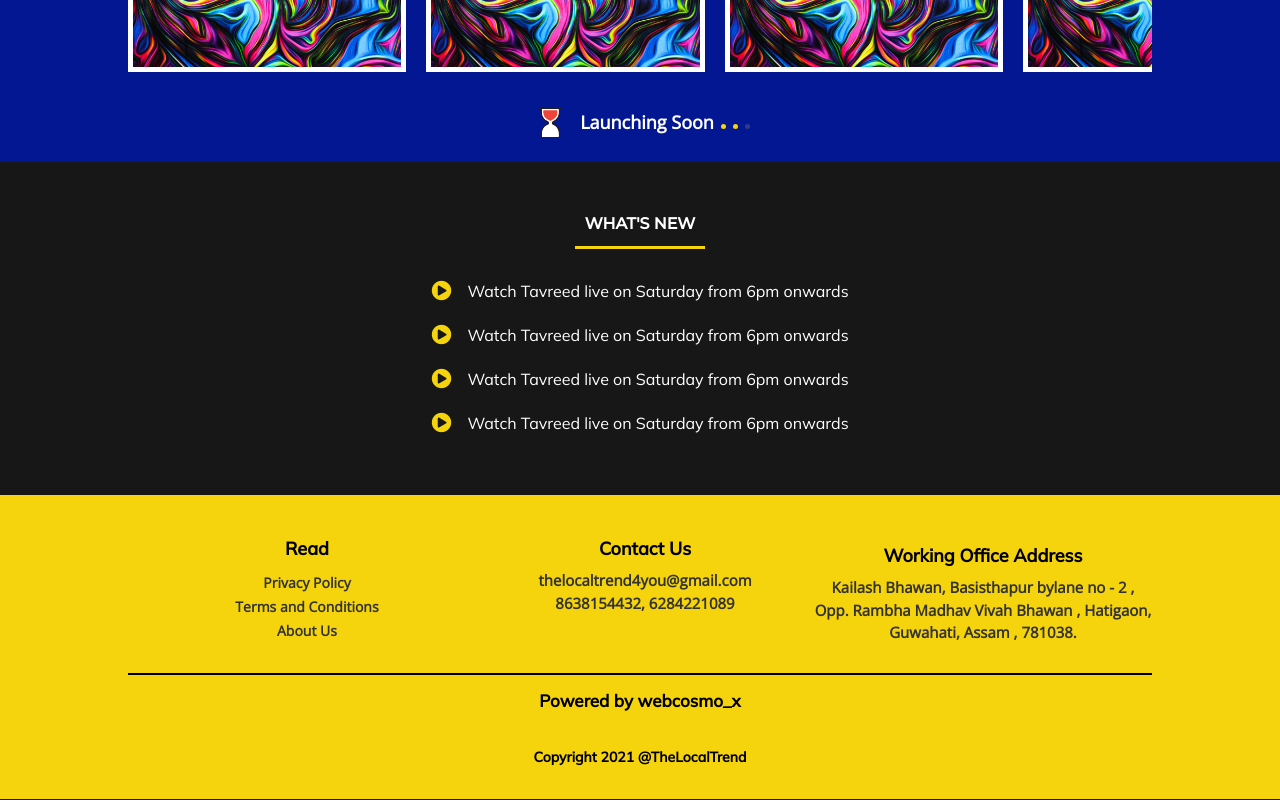
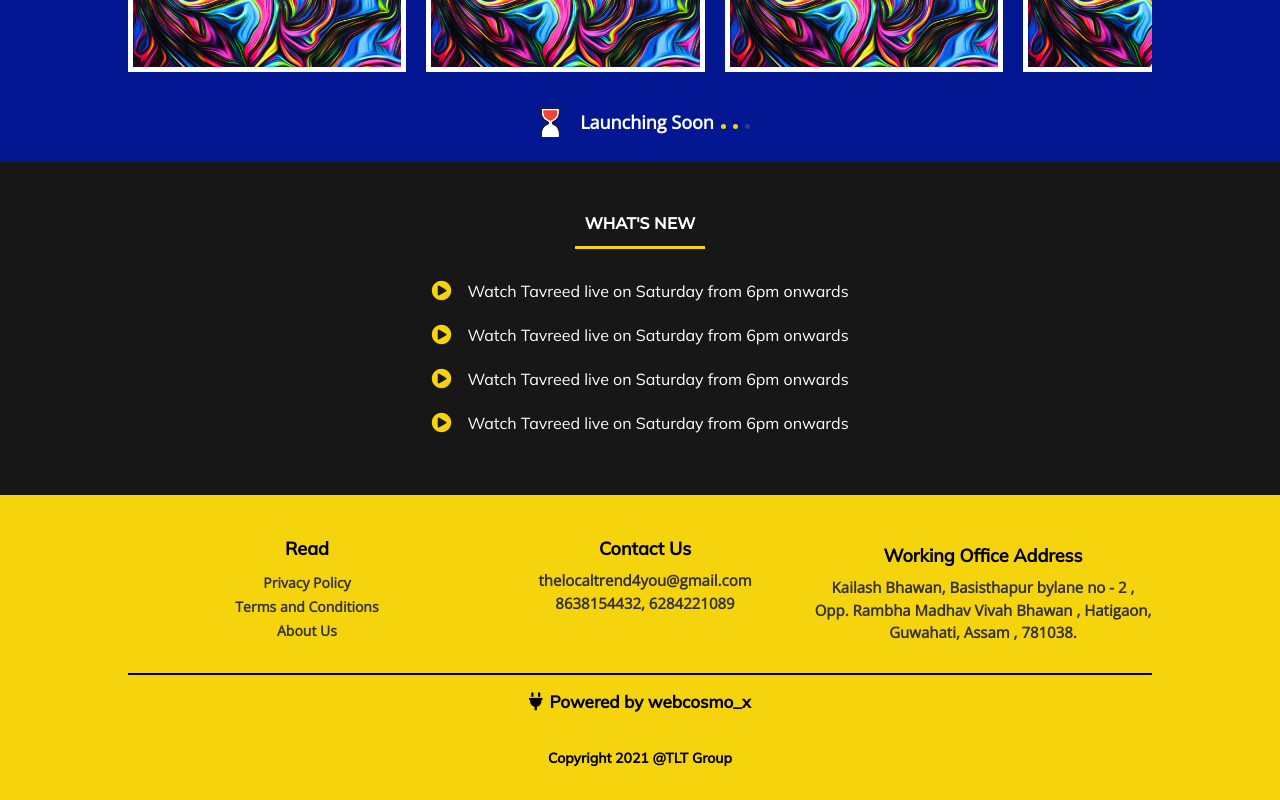
Before and after one commit to WebCosmoX/TheLocalTrend, a React (Create React App) app in the folder client/: page / in a window 1280 px wide. Shown: the part 2037-2837 px from the top of the page. Built offline with nearby package versions, Linux system fonts and the light colour scheme; no server answers.

Commit message:
Removed artist latest releases slider

```diff
--- a/client/src/Components/Footer/Footer.jsx
+++ b/client/src/Components/Footer/Footer.jsx
@@ -48,12 +48,13 @@ export default function Footer() {
                     className={classes.powered}
                 >
                     <h4>
+                        <span><i className="fas fa-plug"></i></span>
                         Powered by webcosmo_x
                     </h4>
                 </Link>
 
                 <h5 className={classes.copyright}>
-                    Copyright 2021 @TheLocalTrend
+                    Copyright 2021 @TLT Group
                 </h5>
             </div>
         </div>
--- a/client/src/Components/Footer/footer.module.css
+++ b/client/src/Components/Footer/footer.module.css
@@ -102,6 +102,12 @@
     color: var(--darkblue);
 }
 
+.powered h4 span{
+    display: inline-block;
+    margin-right: 7px;
+    font-size: 18px;
+}
+
 .copyright{
     margin-top: 20px;
     font-weight: 800;
--- a/client/src/Components/Sliders/Autoplay Slider/AutoplaySlider.jsx
+++ b/client/src/Components/Sliders/Autoplay Slider/AutoplaySlider.jsx
@@ -4,6 +4,7 @@ import AlbumBackdrop2 from '../../../Assets/Album Backdrop2.png';
 import AlbumBackdrop3 from '../../../Assets/Album Backdrop3.png';
 import Spotify from '../../../Assets/Spotify.png';
 import YouTube from '../../../Assets/YouTube.png';
+import { Link } from 'react-router-dom';
 
 // Import Swiper React components
 import { Swiper, SwiperSlide } from "swiper/react";
@@ -49,12 +50,16 @@ export default function AutoplaySlider() {
                         </div>
                         <div className="stream_now_links">
                             Stream now:
-                            <span>
-                                <img src={Spotify} alt="Spotify Link"></img>
-                            </span>
-                            <span>
-                                <img src={YouTube} alt="YouTube Link"></img>
-                            </span>
+                            <Link to="/">
+                                <span>
+                                    <img src={Spotify} alt="Spotify Link"></img>
+                                </span>
+                            </Link>
+                            <Link to="/">
+                                <span>
+                                    <img src={YouTube} alt="Spotify Link"></img>
+                                </span>
+                            </Link>
                         </div>
                     </div>
                 </SwiperSlide>
--- a/client/src/Components/Sliders/Autoplay Slider/autoplayslider.css
+++ b/client/src/Components/Sliders/Autoplay Slider/autoplayslider.css
@@ -118,6 +118,12 @@
 
 /* Media Queries */
 
+@media screen and (min-width: 520px) {
+    .latest_releases_slide{
+        height: 40vh;
+    }
+}
+
 @media screen and (min-width: 768px) {
     .latest_releases_slide{
         height: 30vh;
@@ -175,3 +181,9 @@
         background: rgba(0, 0, 0, 0.4);
     }
 }
+
+@media screen and (min-height: 850px) {
+    .latest_releases_slide{
+        height: 50vh;
+    }
+}
--- a/client/src/Components/Sliders/Merch Slider/MerchSlider.jsx
+++ b/client/src/Components/Sliders/Merch Slider/MerchSlider.jsx
@@ -29,7 +29,7 @@ export default function MerchSlider() {
                     },
 
                     "1300": {
-                        "slidesPerView": 4.5,
+                        "slidesPerView": 4.2,
                         "spaceBetween": 20,
                     }
                 }}
--- a/client/src/Pages/Artist Profile Page/ArtistProfile.jsx
+++ b/client/src/Pages/Artist Profile Page/ArtistProfile.jsx
@@ -92,13 +92,13 @@ export default function ArtistProfile() {
 
                 {
                     //New Releases Section
+                    // <section className={classes.new_releases_section}>
+                    //     <div className={classes.section_header}>
+                    //         new releases
+                    //     </div>
+                    //     <FreemodeSlider />
+                    // </section>
                 }
-                <section className={classes.new_releases_section}>
-                    <div className={classes.section_header}>
-                        new releases
-                    </div>
-                    <FreemodeSlider />
-                </section>
 
                 {
                     //Popular Tracks Section
--- a/client/src/Pages/Home Page/homepage.module.css
+++ b/client/src/Pages/Home Page/homepage.module.css
@@ -232,6 +232,12 @@
     }
 }
 
+@media screen and (min-width: 540px) {
+    .top_section{
+        height: 90vh;
+    }
+}
+
 @media screen and (min-width: 768px) {
     .top_section {
         height: 60vh;
@@ -264,7 +270,7 @@
 
 @media screen and (min-width: 900px) {
     .top_section {
-        height: 50vh;
+        height: 60vh;
     }
     .hero_image_desktop {
         right: 0;
@@ -356,3 +362,9 @@
         align-items: center;
     }
 }
+
+@media screen and (min-height: 850px) {
+    .top_section{
+        height: 70vh;
+    }
+}
```
